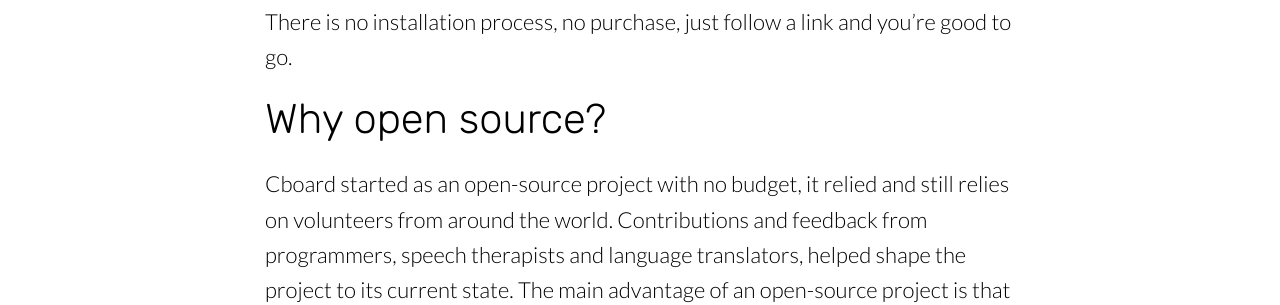
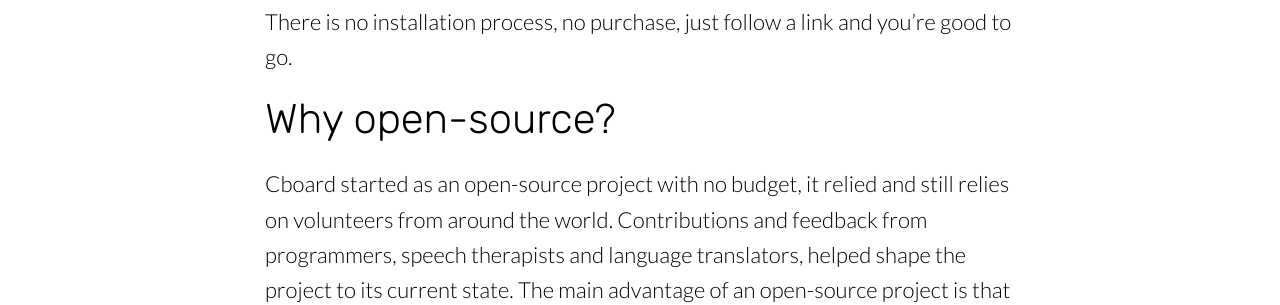
Before and after one commit to cboard-org/cboard-io, a Jekyll site: the page built from _posts/2017-12-05-open-source-communication-board.md, in a window 1280 px wide and 900 px high, scrolled down 2237 px. Shown: the part 166-471 px from the top of the window. Built offline with Jekyll 4.4.1, drawn with Linux system fonts in a browser that asks for light colours; nearby versions of some CDN libraries.

Commit message:
added dash

```diff
--- a/_posts/2017-12-05-open-source-communication-board.md
+++ b/_posts/2017-12-05-open-source-communication-board.md
@@ -23,7 +23,7 @@
 Our goal was to make Cboard a solution that works for everyone, everywhere.
 To accomplish this we used the web as our platform, it enabled us to provide Cboard on desktops, tablets and mobile phones running a modern browser. There is no installation process, no purchase, just follow a link and you’re good to go.
 
-## Why open source?
+## Why open-source?
 
 Cboard started as an open-source project with no budget, it relied and still relies on volunteers from around the world. Contributions and feedback from programmers, speech therapists and language translators, helped shape the project to its current state. The main advantage of an open-source project is that everyone involved actually care, most contribute in their spare time and for no fee, some identify with the project’s mission, some care about the technology stack, but **everyone care** and it shows.
 
```
